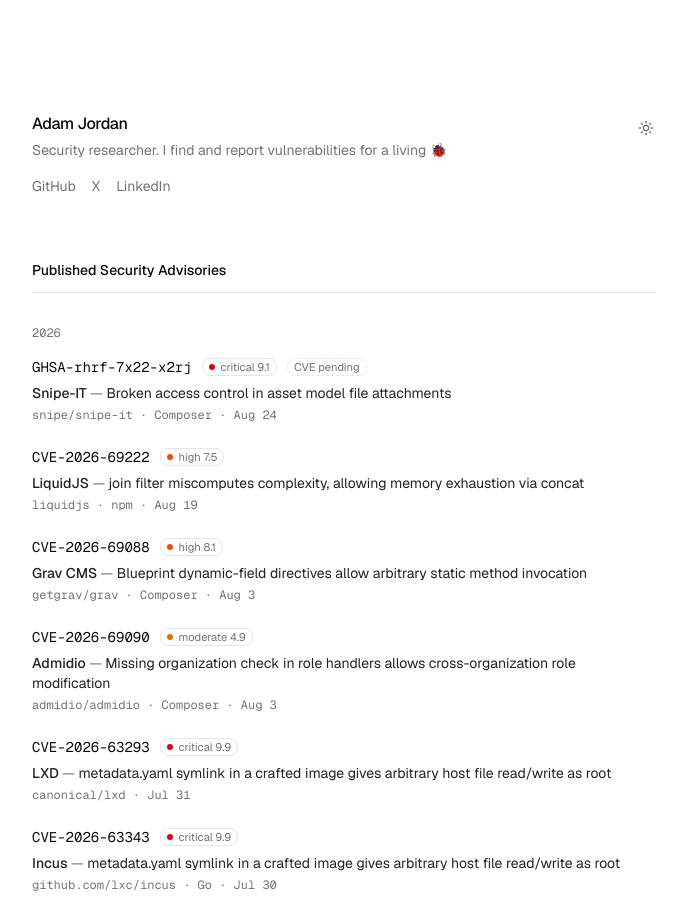
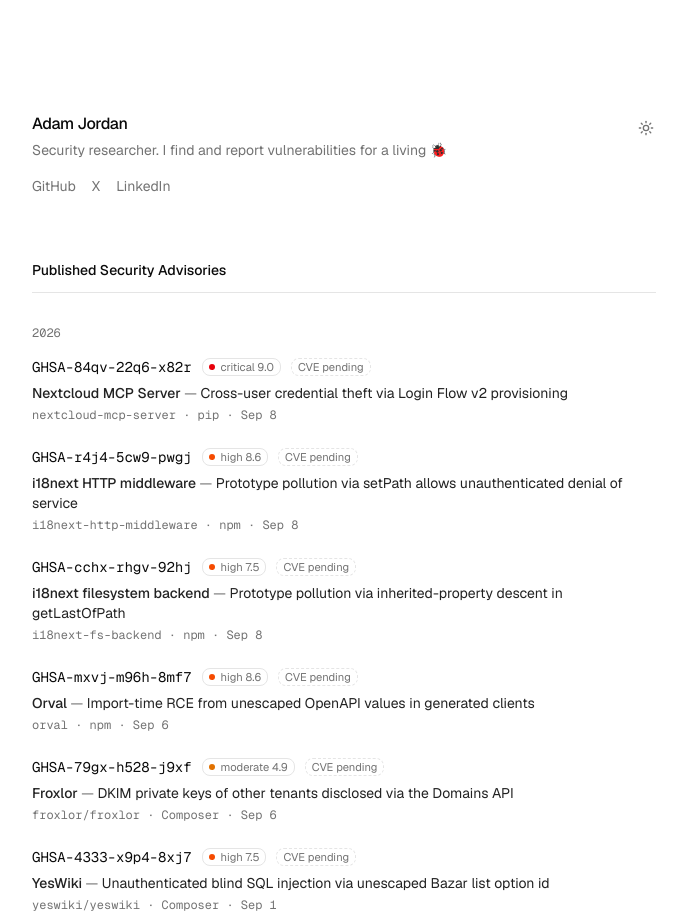
Before and after one commit to adamyordan/adamyordan.github.io, a Next.js app: page / in a window 1280 px wide. Shown: the top 916 px of the page, without its empty margins (296-979 px from the left). Built offline with nearby package versions, Linux system fonts and the light colour scheme.

Commit message:
Add Nextcloud MCP, i18next, Orval and Froxlor advisories
Froxlor is out of embargo, so fill it in and drop the flag. Kobako and
Yamcs are still drafts; hold them back the same way.

```diff
--- a/data/cves.ts
+++ b/data/cves.ts
@@ -34,6 +34,73 @@
  * To add one, copy an entry below and fill in what is public.
  */
 export const advisories: Advisory[] = [
+  {
+    ghsa: "GHSA-84qv-22q6-x82r",
+    title: "Cross-user credential theft via Login Flow v2 provisioning",
+    product: "Nextcloud MCP Server",
+    pkg: "nextcloud-mcp-server",
+    ecosystem: "pip",
+    severity: "critical",
+    cvss: 9.0,
+    cwe: ["CWE-441", "CWE-863"],
+    published: "2026-09-08",
+    url: "https://github.com/cbcoutinho/nextcloud-mcp-server/security/advisories/GHSA-84qv-22q6-x82r",
+    cvePending: true,
+  },
+  {
+    ghsa: "GHSA-r4j4-5cw9-pwgj",
+    title:
+      "Prototype pollution via setPath allows unauthenticated denial of service",
+    product: "i18next HTTP middleware",
+    pkg: "i18next-http-middleware",
+    ecosystem: "npm",
+    severity: "high",
+    cvss: 8.6,
+    cwe: ["CWE-400", "CWE-1321"],
+    published: "2026-09-08",
+    url: "https://github.com/i18next/i18next-http-middleware/security/advisories/GHSA-r4j4-5cw9-pwgj",
+    cvePending: true,
+  },
+  {
+    ghsa: "GHSA-cchx-rhgv-92hj",
+    title:
+      "Prototype pollution via inherited-property descent in getLastOfPath",
+    product: "i18next filesystem backend",
+    pkg: "i18next-fs-backend",
+    ecosystem: "npm",
+    severity: "high",
+    cvss: 7.5,
+    cwe: ["CWE-400", "CWE-915", "CWE-1321"],
+    published: "2026-09-08",
+    url: "https://github.com/i18next/i18next-fs-backend/security/advisories/GHSA-cchx-rhgv-92hj",
+    cvePending: true,
+  },
+  {
+    ghsa: "GHSA-mxvj-m96h-8mf7",
+    title: "Import-time RCE from unescaped OpenAPI values in generated clients",
+    product: "Orval",
+    pkg: "orval",
+    ecosystem: "npm",
+    severity: "high",
+    cvss: 8.6,
+    cwe: ["CWE-94"],
+    published: "2026-09-06",
+    url: "https://github.com/orval-labs/orval/security/advisories/GHSA-mxvj-m96h-8mf7",
+    cvePending: true,
+  },
+  {
+    ghsa: "GHSA-79gx-h528-j9xf",
+    title: "DKIM private keys of other tenants disclosed via the Domains API",
+    product: "Froxlor",
+    pkg: "froxlor/froxlor",
+    ecosystem: "Composer",
+    severity: "moderate",
+    cvss: 4.9,
+    cwe: ["CWE-200"],
+    published: "2026-09-06",
+    url: "https://github.com/froxlor/froxlor/security/advisories/GHSA-79gx-h528-j9xf",
+    cvePending: true,
+  },
   {
     ghsa: "GHSA-rhrf-7x22-x2rj",
     title: "Broken access control in asset model file attachments",
@@ -76,18 +143,32 @@
   // Under embargo: these advisories are still in review and 404 for the public.
   // Flip `embargoed` to false (and fill in the details) once they are published.
   {
-    ghsa: "GHSA-79gx-h528-j9xf",
-    product: "Froxlor",
+    ghsa: "GHSA-26f3-4cp2-gg6m",
+    product: "Kobako",
     published: "2026",
-    url: "https://github.com/froxlor/froxlor/security/advisories/GHSA-79gx-h528-j9xf",
+    url: "https://github.com/elct9620/kobako/security/advisories/GHSA-26f3-4cp2-gg6m",
+    embargoed: true,
+  },
+  {
+    ghsa: "GHSA-m3qv-jr4h-27pf",
+    product: "Yamcs",
+    published: "2026",
+    url: "https://github.com/yamcs/yamcs/security/advisories/GHSA-m3qv-jr4h-27pf",
     embargoed: true,
   },
   {
     ghsa: "GHSA-4333-x9p4-8xj7",
+    title:
+      "Unauthenticated blind SQL injection via unescaped Bazar list option id",
     product: "YesWiki",
-    published: "2026",
+    pkg: "yeswiki/yeswiki",
+    ecosystem: "Composer",
+    severity: "high",
+    cvss: 7.5,
+    cwe: ["CWE-89"],
+    published: "2026-09-01",
     url: "https://github.com/YesWiki/yeswiki/security/advisories/GHSA-4333-x9p4-8xj7",
-    embargoed: true,
+    cvePending: true,
   },
   {
     cve: "CVE-2026-79753",
@@ -167,7 +248,8 @@
   {
     cve: "CVE-2026-54004",
     ghsa: "GHSA-89cp-7p28-jffg",
-    title: "Access to files of top-level drafts is not protected by permissions",
+    title:
+      "Access to files of top-level drafts is not protected by permissions",
     product: "Kirby",
     pkg: "getkirby/cms",
     ecosystem: "Composer",
```
